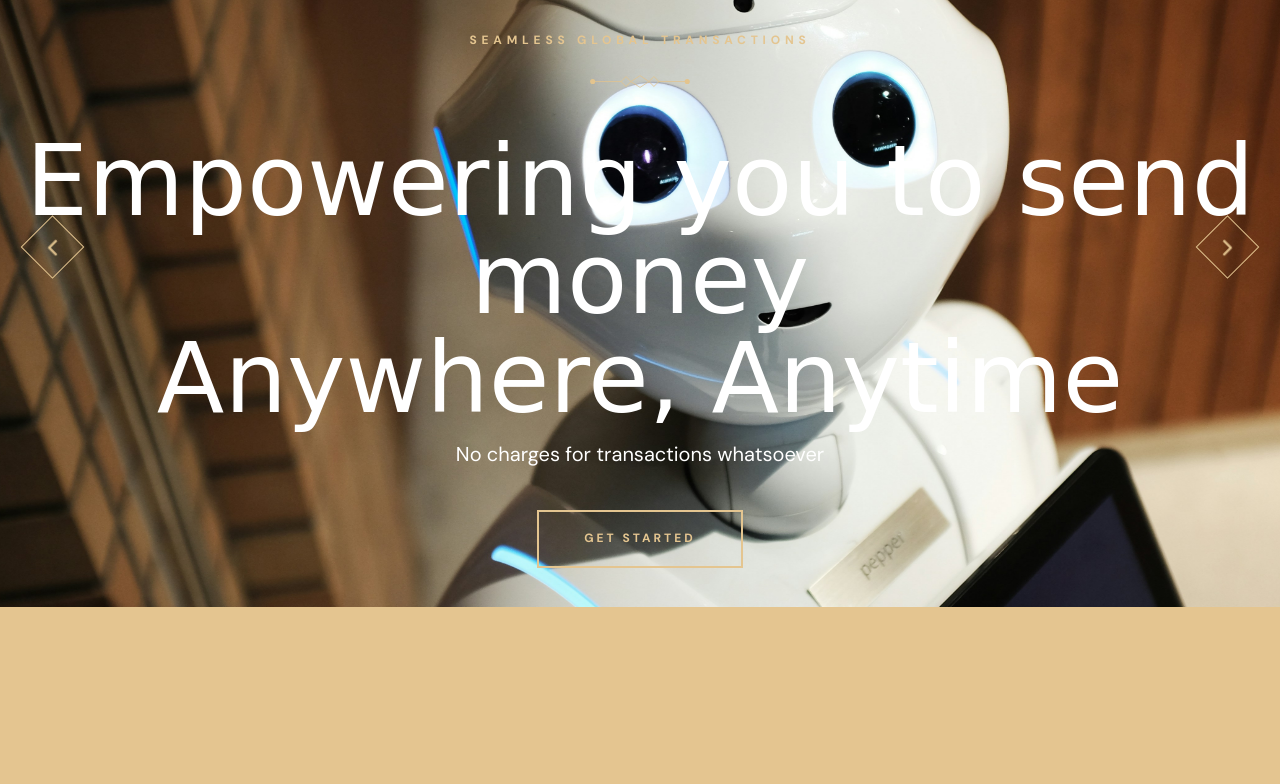
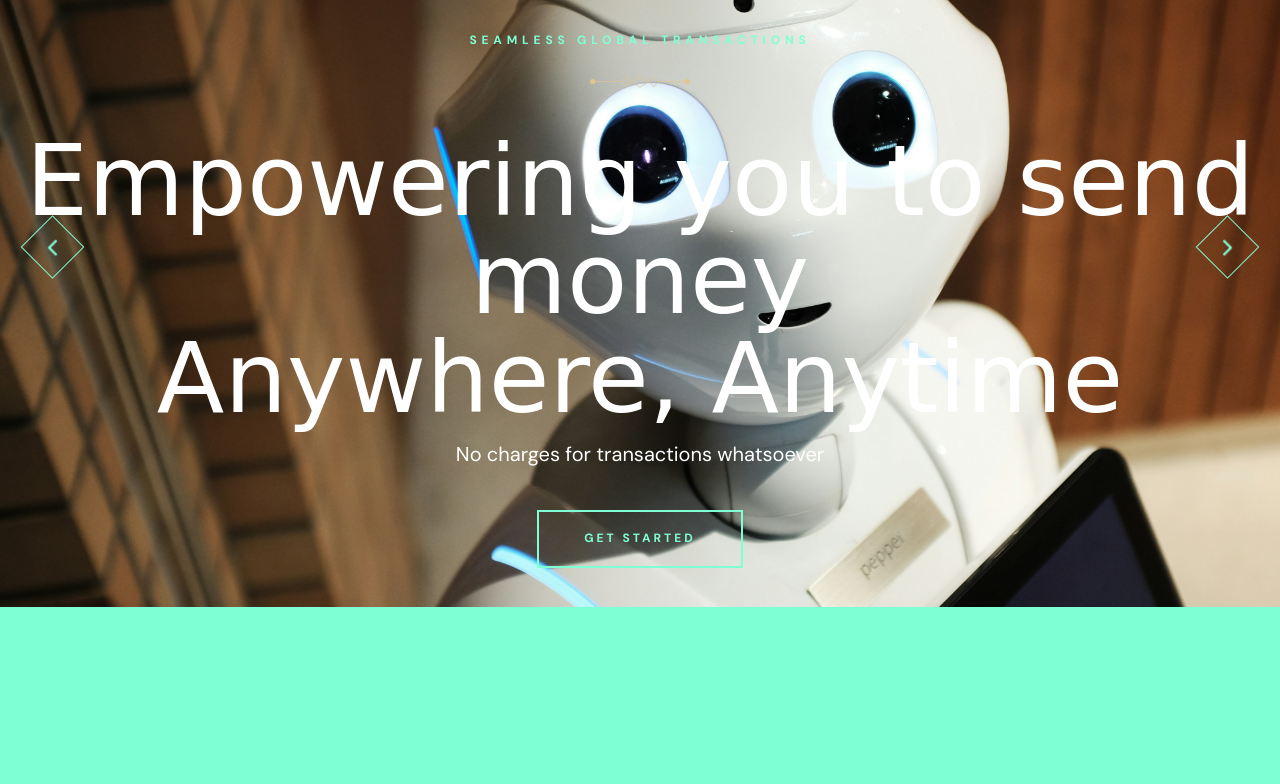
Before and after one commit to flavian-jumba/company--lock, a plain HTML site: page index.html in a window 1280 px wide. Shown: the part 193-977 px from the top of the page. Drawn offline with nearby package versions, Linux system fonts and the light colour scheme; a web font is replaced by a local one.

```diff
--- a/assets/css/style.css
+++ b/assets/css/style.css
@@ -20,7 +20,7 @@
    * COLORS
    */
 
-  --gold-crayola: hsl(38, 61%, 73%);
+  --gold-crayola:#7fffd4;
   --quick-silver: hsla(0, 0%, 65%, 1);
   --davys-grey: hsla(30, 3%, 34%, 1);
   --smoky-black-1: hsla(40, 12%, 5%, 1);
```
Also changed, not shown: assets/images/logo.png.
